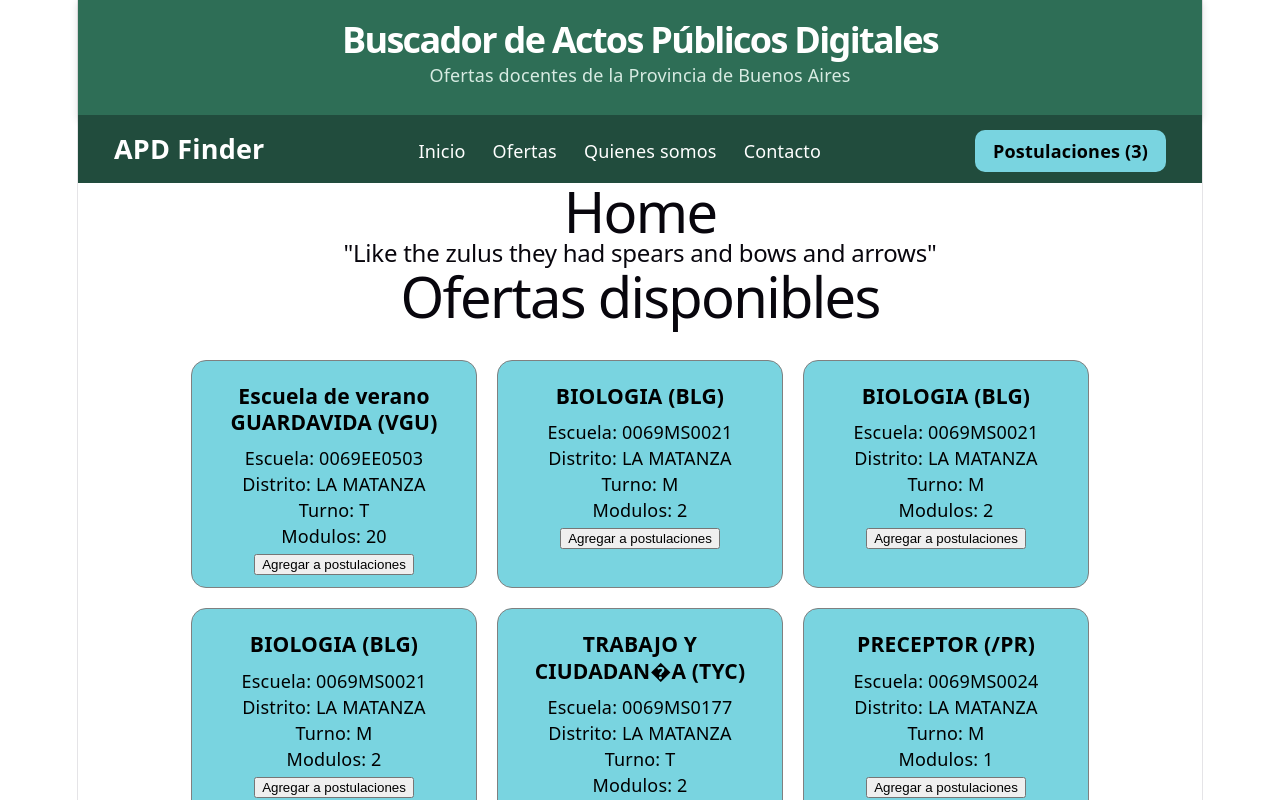
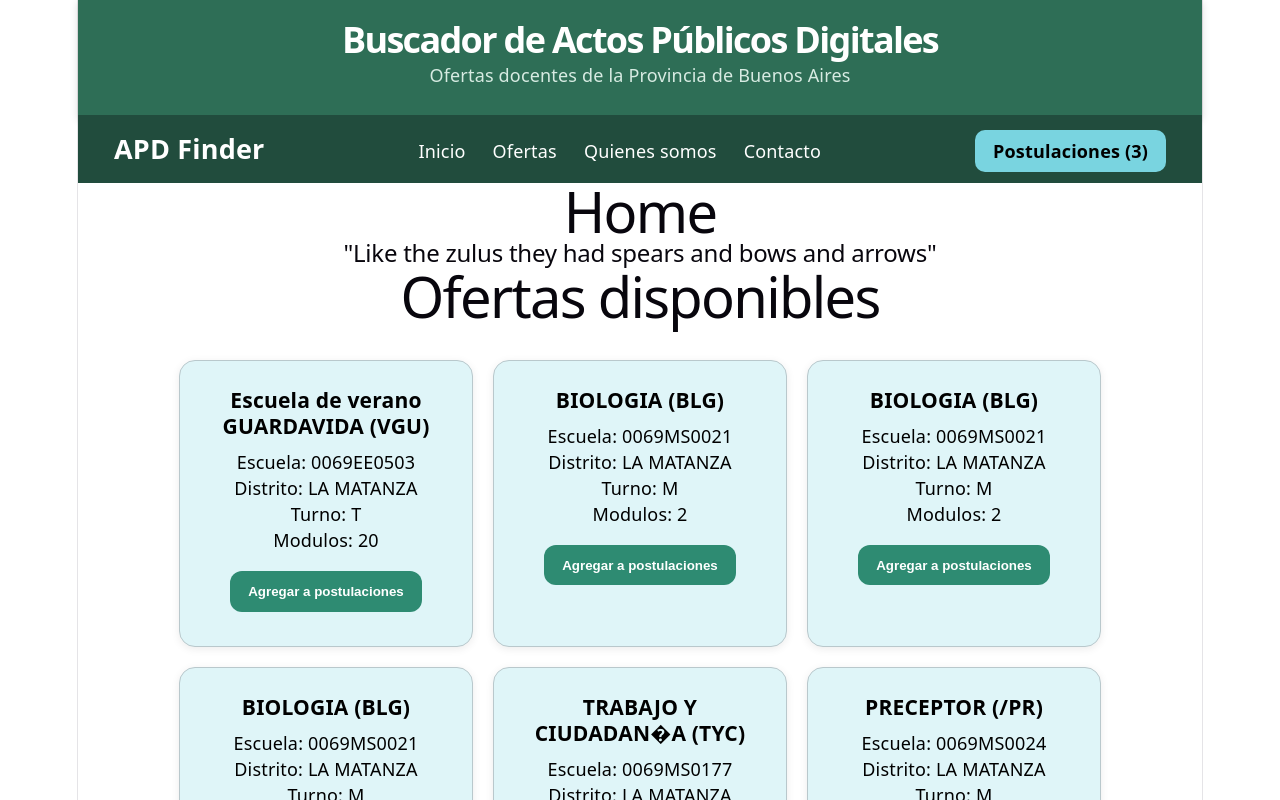
Before and after one commit to alexander5109/TalentoTechReact2026, a React (Vite) app in the folder MyApd/: page / in a window 1280 px wide. Shown: the top 800 px of the page. Built offline with nearby package versions, Linux system fonts and the light colour scheme.

Commit message:
buton primary y danger. composicion no herencia.

```diff
--- a/MyApd/src/components/OfertaCard/OfertaCard.jsx
+++ b/MyApd/src/components/OfertaCard/OfertaCard.jsx
@@ -38,12 +38,14 @@ export default function OfertaCard({ offer }) {
 			{
 				agregada ? (
 					<button
+						className={`${styles.button} ${styles.buttonDanger}`}
 						onClick={connectEliminarPostulacion}
 					>
 						Quitar de postulaciones
 					</button>
 				) : (
 					<button
+						className={`${styles.button} ${styles.buttonPrimary}`}
 						onClick={connectAgregarAPostulaciones}
 					>
 						Agregar a postulaciones
--- a/MyApd/src/components/OfertaCard/OfertaCard.module.css
+++ b/MyApd/src/components/OfertaCard/OfertaCard.module.css
@@ -1,9 +1,38 @@
 .card {
-	border-radius: 15px;
+	border-radius: 16px;
 	color: black;
-	border: 1px solid grey;
-	padding: 12px;
-	background-color: #79d4e0;
+	border: 1px solid #b9c8cc;
+	padding: 16px;
+	background-color: #dff5f8;
+	width: 260px;
+	box-shadow: 0 2px 8px rgba(0, 0, 0, 0.08);
+}
 
-	width: 260px;
+.button {
+	color: white;
+	border: none;
+	padding: 0.7rem 1rem;
+	margin: 1rem;
+	border-radius: 12px;
+	font-weight: 600;
+	cursor: pointer;
+	transition:
+		background-color 0.2s ease,
+		transform 0.1s ease;
 }
+
+.buttonPrimary {
+	background-color: #2e8b72;
+}
+
+.buttonPrimary:hover {
+	background-color: #256d59;
+}
+
+.buttonDanger {
+	background-color: #d9534f;
+}
+
+.buttonDanger:hover {
+	background-color: #b94441;
+}
```
